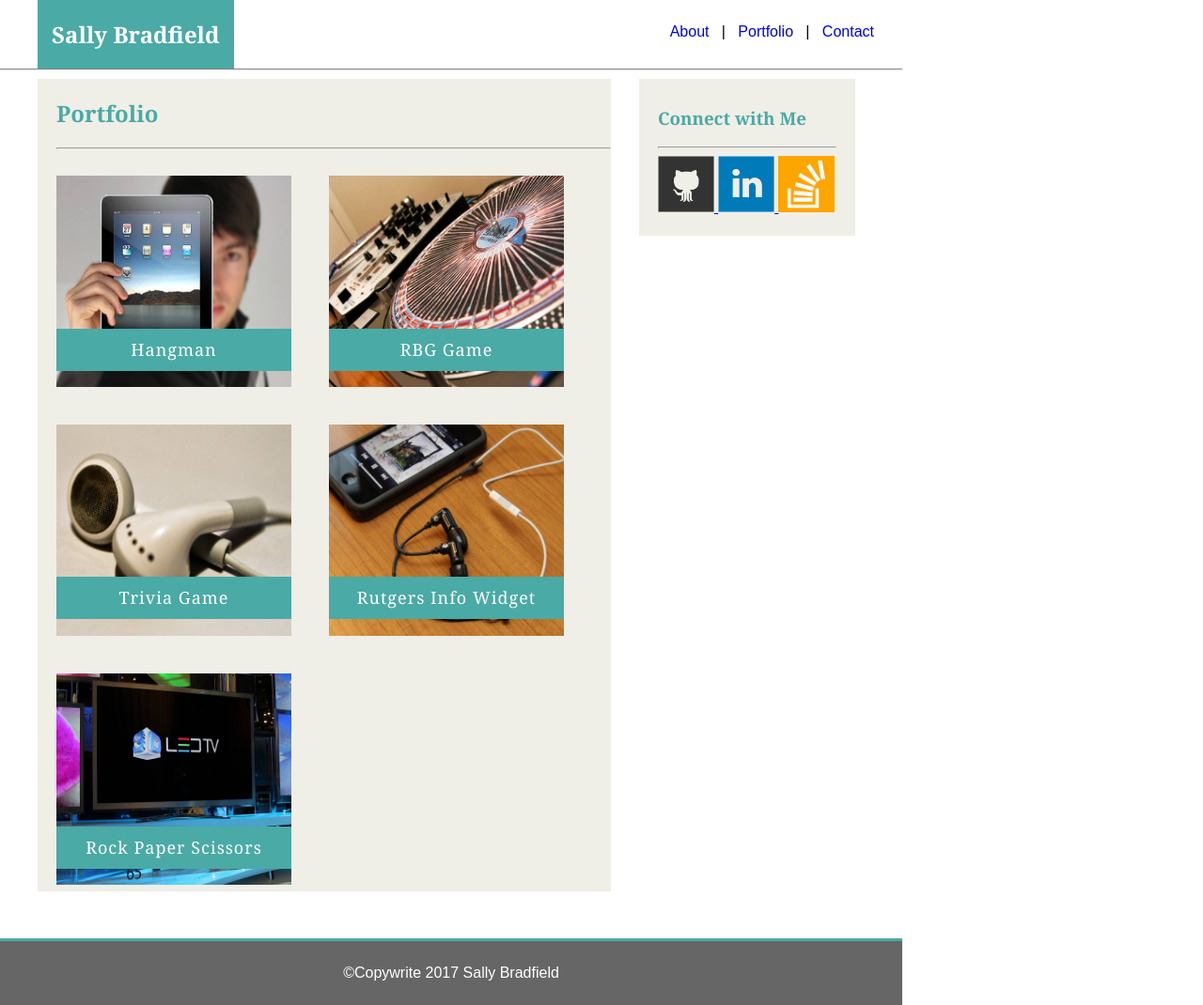
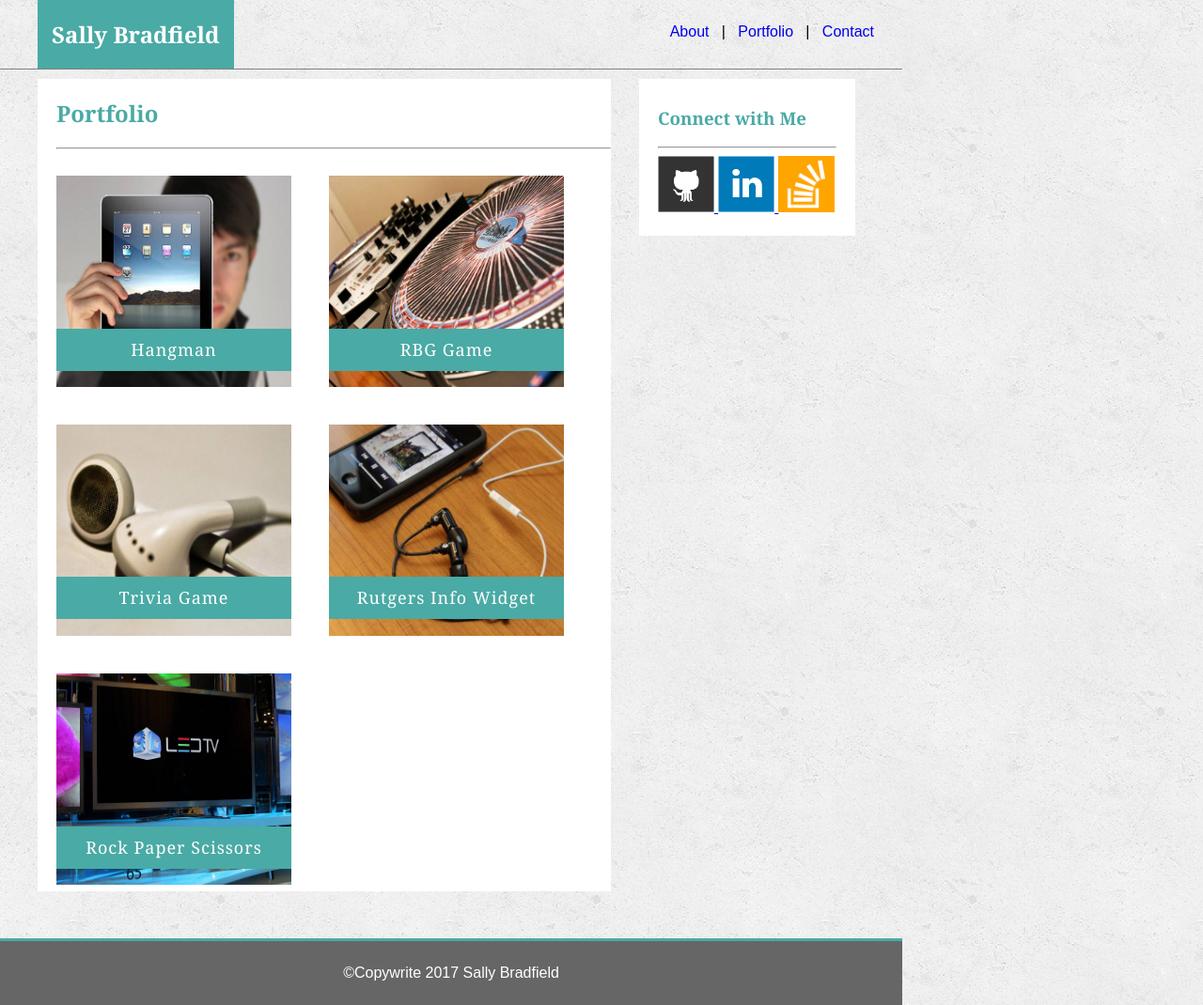
Before and after one commit to Salzeo/updatedBasicPortfolio, a plain HTML site: page portfolio.html in a window 1280 px wide. Shown: the whole page at 94% size. Drawn offline with Linux system fonts and the light colour scheme.

Commit message:
betterbackgroundcolors

```diff
--- a/Assets/css/style.css
+++ b/Assets/css/style.css
@@ -1,4 +1,5 @@
 body {
+    background-image: url("../images/concrete_seamless.png");
     margin: 0;
     width: 960px;
     font-family: Georgia, "Times New Roman", Times, Serif;
@@ -42,7 +43,7 @@ header {
     padding-left: 20px;
     margin-left: 40px;
     width: 590px;
-    background-color: #efeee7;
+    background-color: #ffffff;
   }
 
 h2  {
@@ -57,7 +58,7 @@ h2  {
     padding-bottom: 20px;
     padding-top: 10px;
     width: 190px;
-    background-color: #efeee7;
+    background-color: #ffffff;
 }
 
 h3 {
@@ -91,7 +92,7 @@ h3 {
     margin: 40px;
     width: 610px;
     height: 825px;
-    background-color: #efeee7;
+    background-color: #ffffff;
 }
 
 .box {
```
